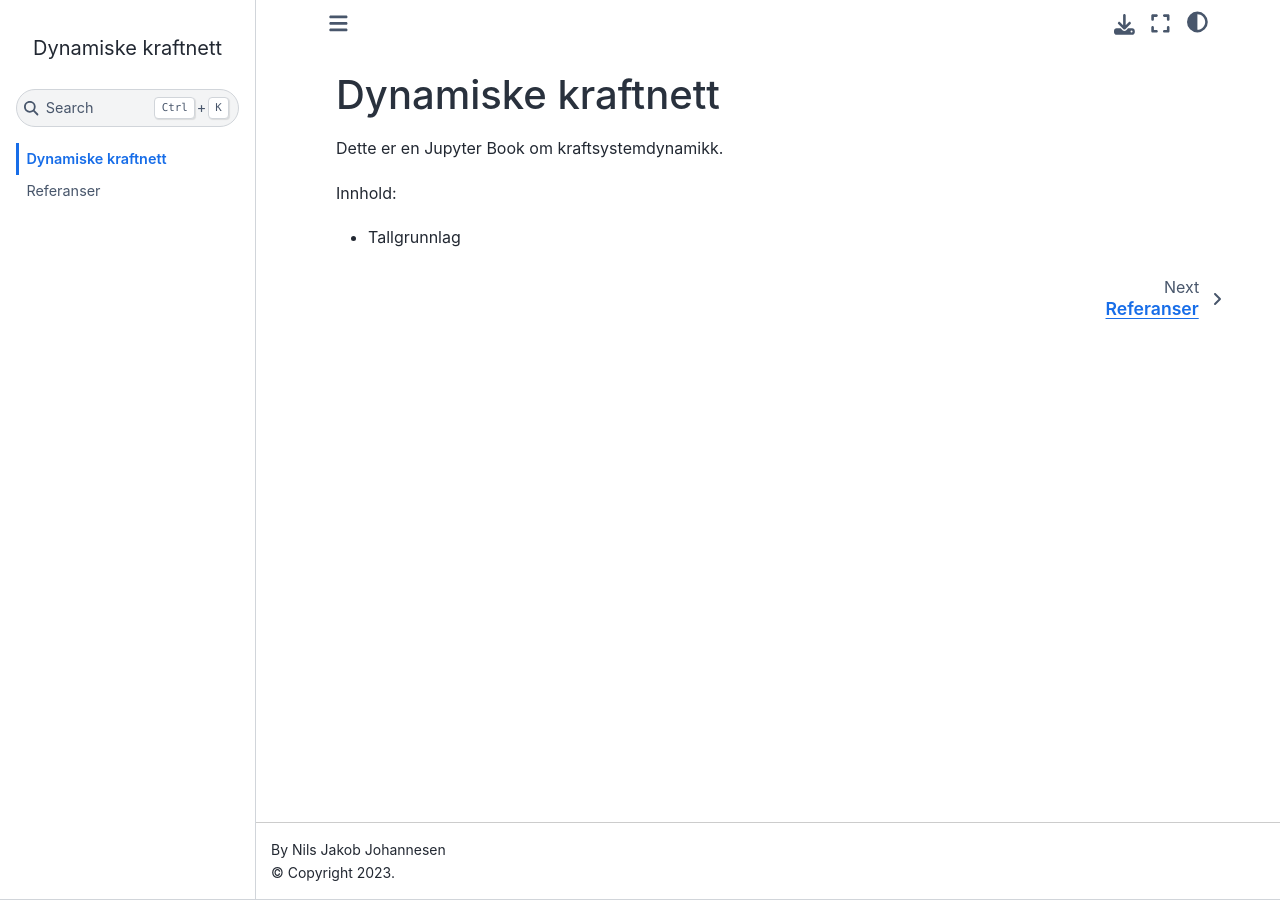
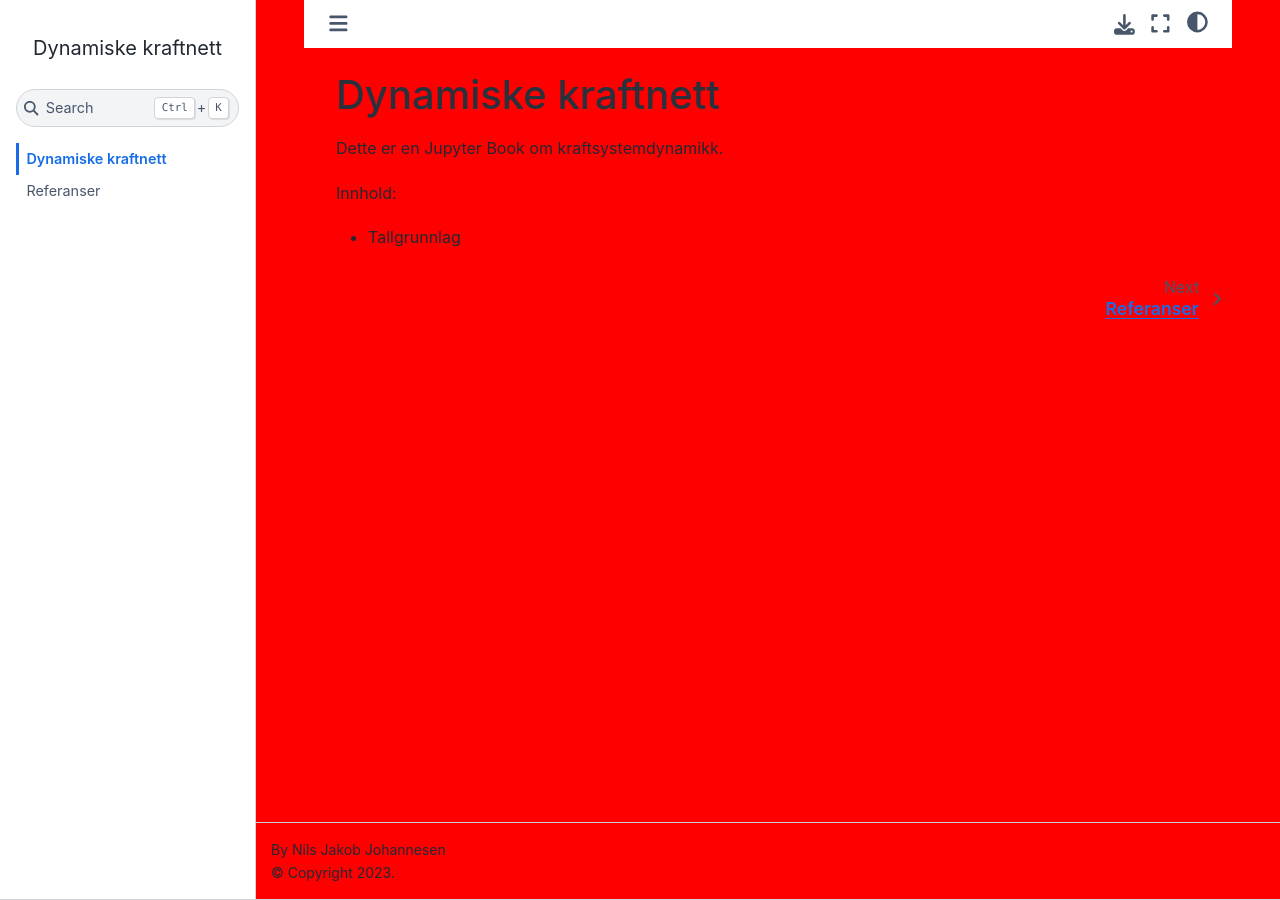
Before and after one commit to NilsJakob/dynamiske_kraftnett-book, a Jupyter Book: the page built from intro.md, in a window 1280 px wide. Built offline with Jupyter Book 1.0.4 settings and Sphinx 7.4.7 and the Sphinx Book theme 1.1.4, drawn with Linux system fonts in a browser that asks for light colours; pages that are not in the unit, such as notebooks, are missing from menus.

```diff
--- a/_static/custom.css
+++ b/_static/custom.css
@@ -1,3 +1,8 @@
+
+body {
+  background-color: red !important;}
+
+
 /* Fjern maks bredde helt */
 .bd-container .bd-page-width,
 .bd-page-width,
```
